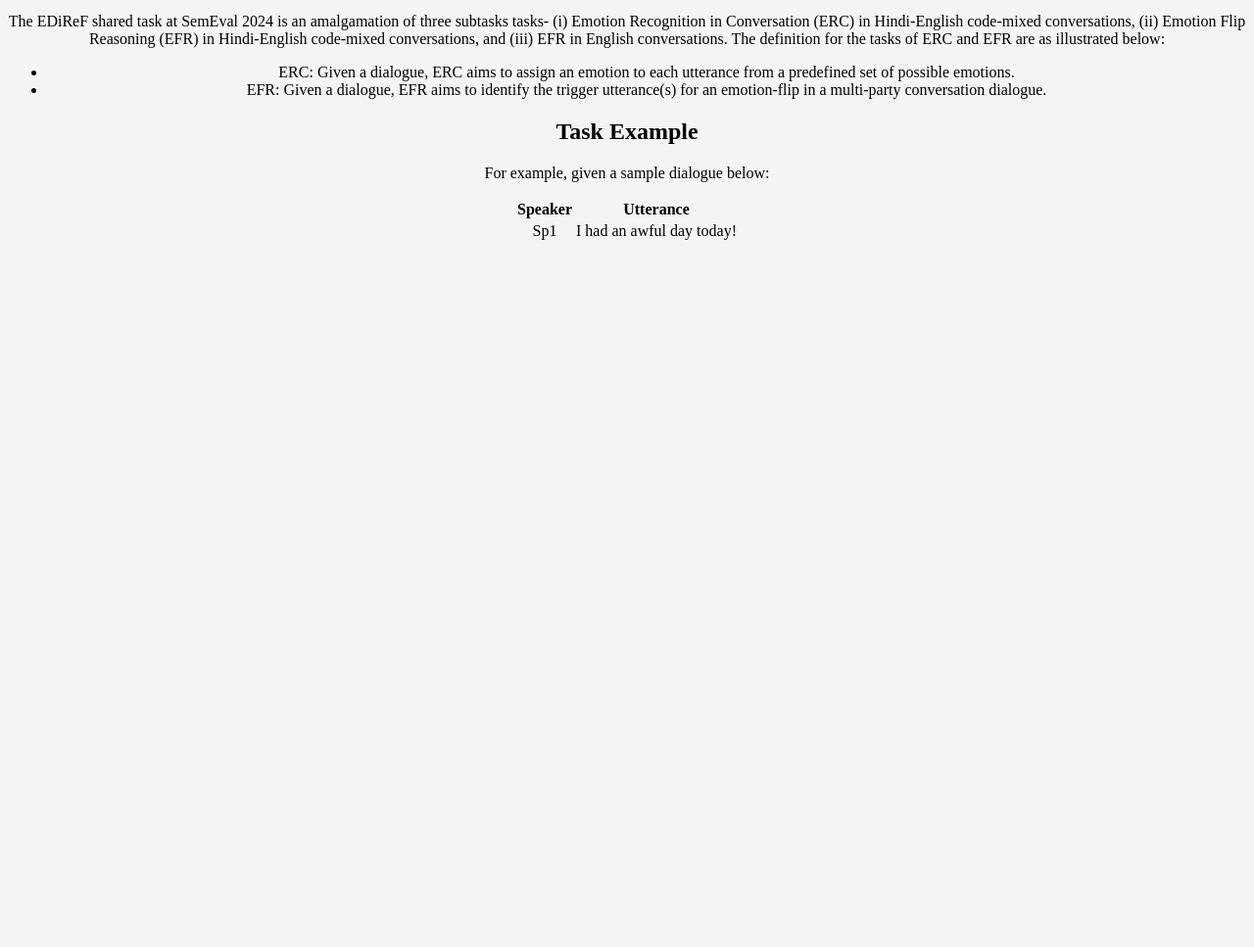
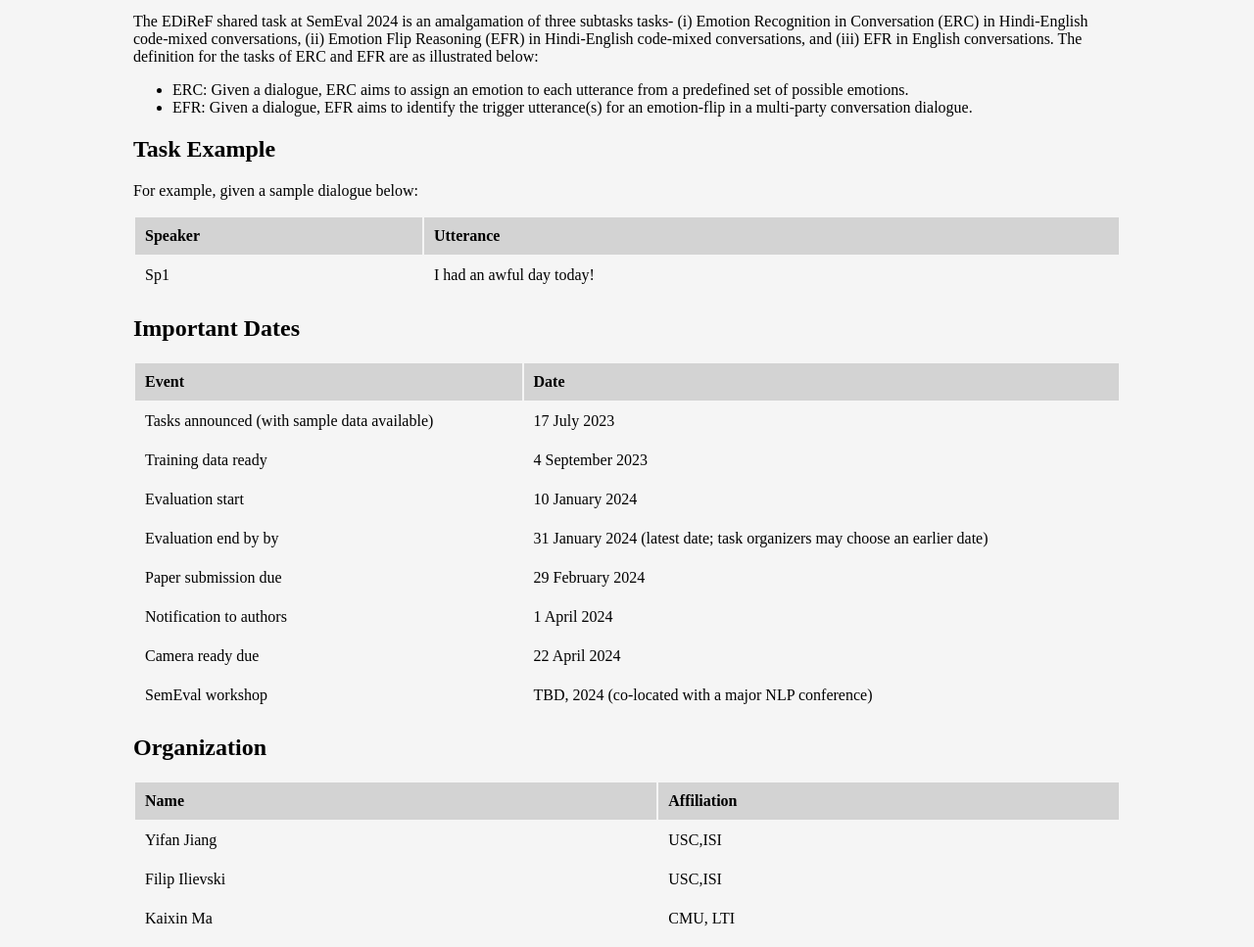
Before and after one commit to 1171-jpg/1171-jpg.github.io, a plain HTML site: page index.html in a window 1280 px wide. Shown: the part 129-1096 px from the top of the page at 98% size. Before the commit the page ends 800 px from the top, so only its background shows below. Drawn offline with Linux system fonts and the light colour scheme.

Commit message:
Update index.html

```diff
--- a/index.html
+++ b/index.html
@@ -5,12 +5,32 @@
     <meta charset="UTF-8">
     <style>
         body {
-            text-align: center;
+            text-align: left; /* Change to left align for body */
             background-color: #F5F5F5; /* Light grey color */
+            padding: 0 10%; /* Add padding to left and right for better layout */
         }
         header {
+            text-align: center; /* Center align for header */
             background-color: #D3D3D3; /* Darker grey color */
             padding: 10px;
+        }
+
+        table {
+        width: 100%;
+        }
+
+        th {
+            background-color: #D3D3D3; /* Darker grey color */
+            padding: 10px;
+        }
+
+        td {
+            background-color: #F5F5F5; /* Light grey color */
+            padding: 10px;
+        }
+
+        tr:nth-child(even) {
+            background-color: #E8E8E8; /* Slightly darker grey for alternate rows */
         }
     </style>
 </head>
@@ -48,7 +68,68 @@
             <!-- Include other rows here -->
         </tbody>
     </table>
+    <h2>Important Dates</h2>
+    <table>
+        <tr>
+            <th>Event</th>
+            <th>Date</th>
+        </tr>
+        <tr>
+            <td>Tasks announced (with sample data available) </td>
+            <td>17 July 2023</td>
+        </tr>
+        <tr>
+            <td>Training data ready</td>
+            <td>4 September 2023</td>
+        </tr>
+        <tr>
+            <td>Evaluation start</td>
+            <td>10 January 2024</td>
+        </tr>
+        <tr>
+            <td>Evaluation end by by</td>
+            <td>31 January 2024 (latest date; task organizers may choose an earlier date)</td>
+        </tr>
+        <tr>
+            <td>Paper submission due</td>
+            <td>29 February 2024</td>
+        </tr>
+        <tr>
+            <td>Notification to authors</td>
+            <td>1 April 2024</td>
+        </tr>
+        <tr>
+            <td>Camera ready due</td>
+            <td>22 April 2024</td>
+        </tr>
+        <tr>
+            <td>SemEval workshop</td>
+            <td>TBD, 2024 (co-located with a major NLP conference)</td>
+        </tr>
 
+        <!-- Include other rows here -->
+    </table>
+
+    <h2>Organization</h2>
+    <table>
+        <tr>
+            <th>Name</th>
+            <th>Affiliation</th>
+        </tr>
+        <tr>
+            <td>Yifan Jiang</td>
+            <td>USC,ISI</td>
+        </tr>
+        <tr>
+            <td>Filip Ilievski</td>
+            <td>USC,ISI</td>
+        </tr>
+        <tr>
+            <td>Kaixin Ma</td>
+            <td>CMU, LTI</td>
+        </tr>
+        <!-- Include other rows here -->
+    </table>
     <!-- Include other sections like ERC, EFR, Important Dates, CodaLab, Downloads, and Organization -->
 
 </body>
```
